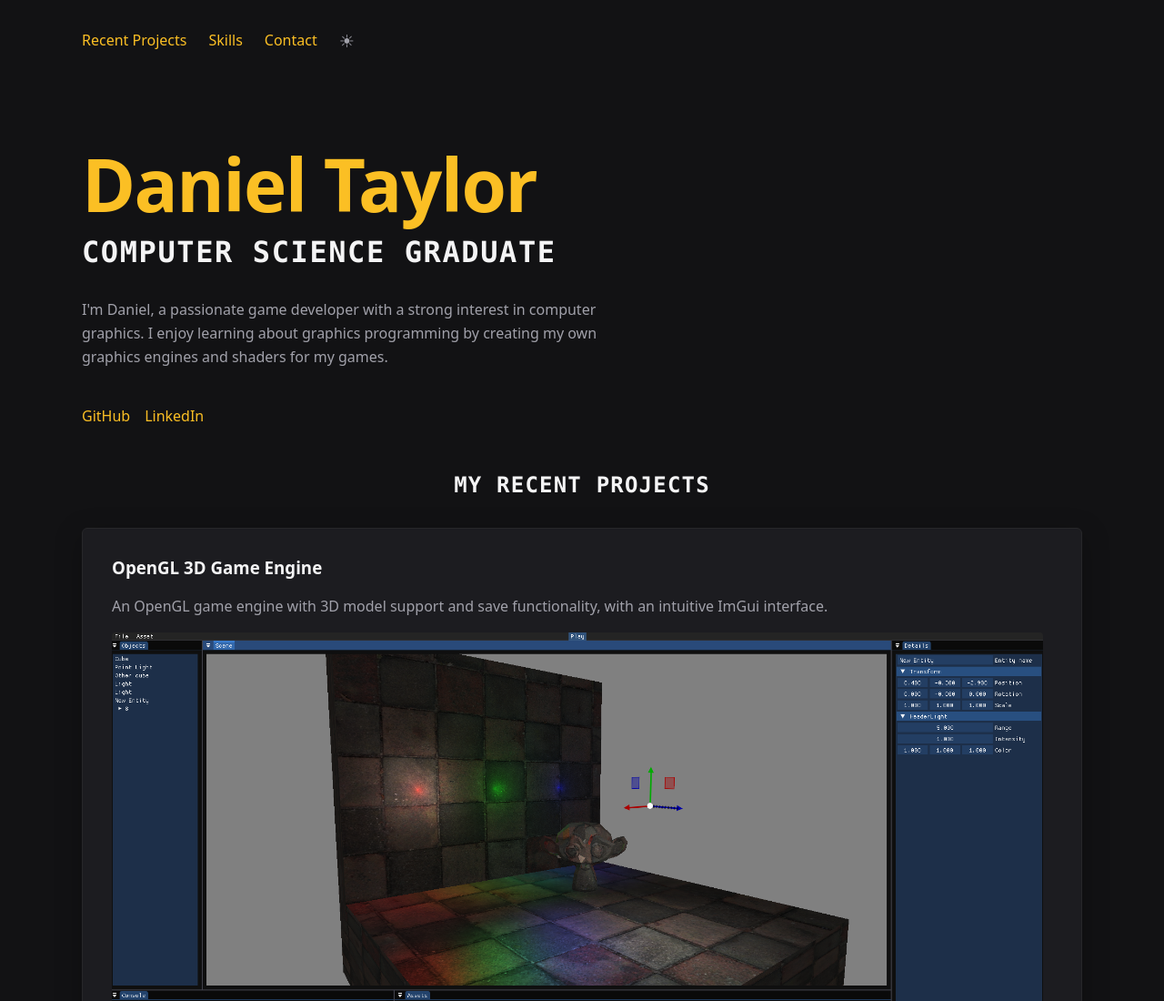
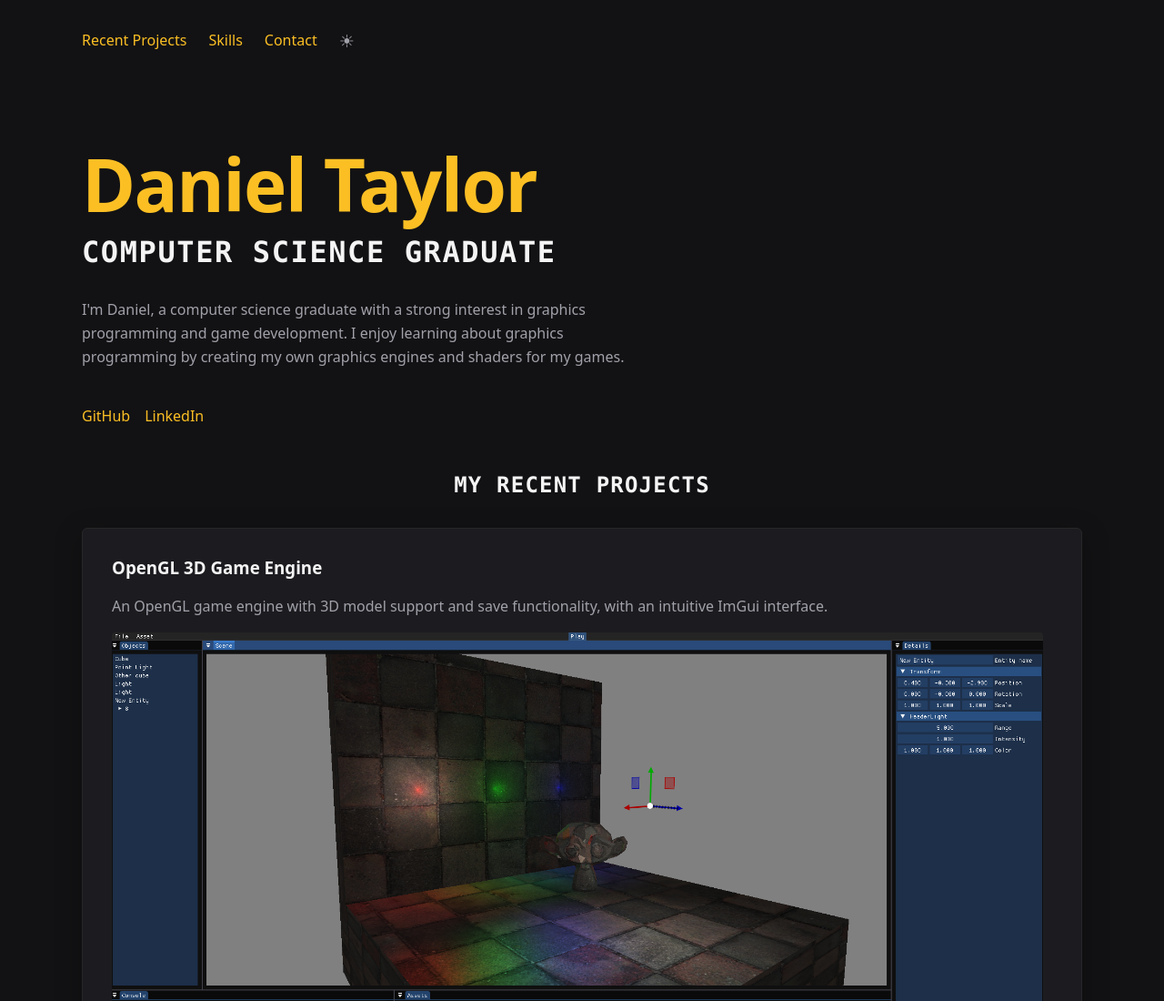
Before and after one commit to dangtaylor19/Portfolio, a plain HTML site: page index.html in a window 1280 px wide. Shown: the top 1100 px of the page at 91% size. Drawn offline with Linux system fonts and the light colour scheme.

Commit message:
Update introduction text in index.html

```diff
--- a/index.html
+++ b/index.html
@@ -24,7 +24,7 @@
             <h2>Computer Science Graduate</h2>
 
             <p class="intro">
-                I'm Daniel, a passionate game developer with a strong interest in computer graphics. I enjoy learning about graphics programming by creating my own graphics engines and shaders for my games.
+                I'm Daniel, a computer science graduate with a strong interest in graphics programming and game development. I enjoy learning about graphics programming by creating my own graphics engines and shaders for my games.
             </p>
 
             <div class="actions">
```
